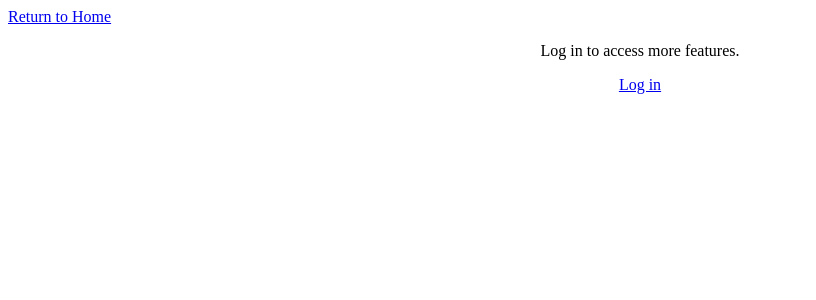
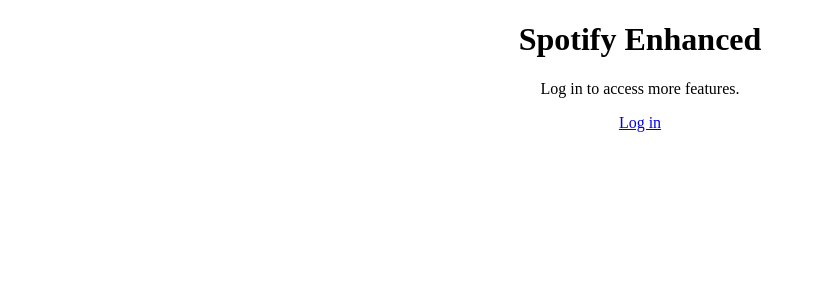
Before and after one commit to drewmuk/albumproject, a Django app: page /home/ in a window 1280 px wide. Shown: the top 300 px of the page, without its empty margins (0-816 px from the left). Run offline with Django 4.2, Linux system fonts and the light colour scheme.

Commit message:
Changing home page layout

```diff
--- a/albums/templates/home.html
+++ b/albums/templates/home.html
@@ -1,4 +1,3 @@
-{% extends "base.html" %}
 {% load static %}
 
 {% block content %}
@@ -8,11 +7,15 @@
     <title>Home Page</title>
     <link rel="stylesheet" type="text/css" href="{% static 'mycss.css' %}">
 </head>
+
+<div class = "home-title">
+    <h1>Spotify Enhanced</h1>
+</div>
 <div class="headers">
     <body>
             {% if user.is_authenticated %}
                 <div class = "user-actions">
-                    <p>Welcome, {{ user.username }}!</p>
+                    <p>Welcome, <b>{{ user.username }}</b>!</p>
                     <a href="{% url 'user_logout' %}">Log out</a>
                 </div>
                 <div class="spotify-account">
```
